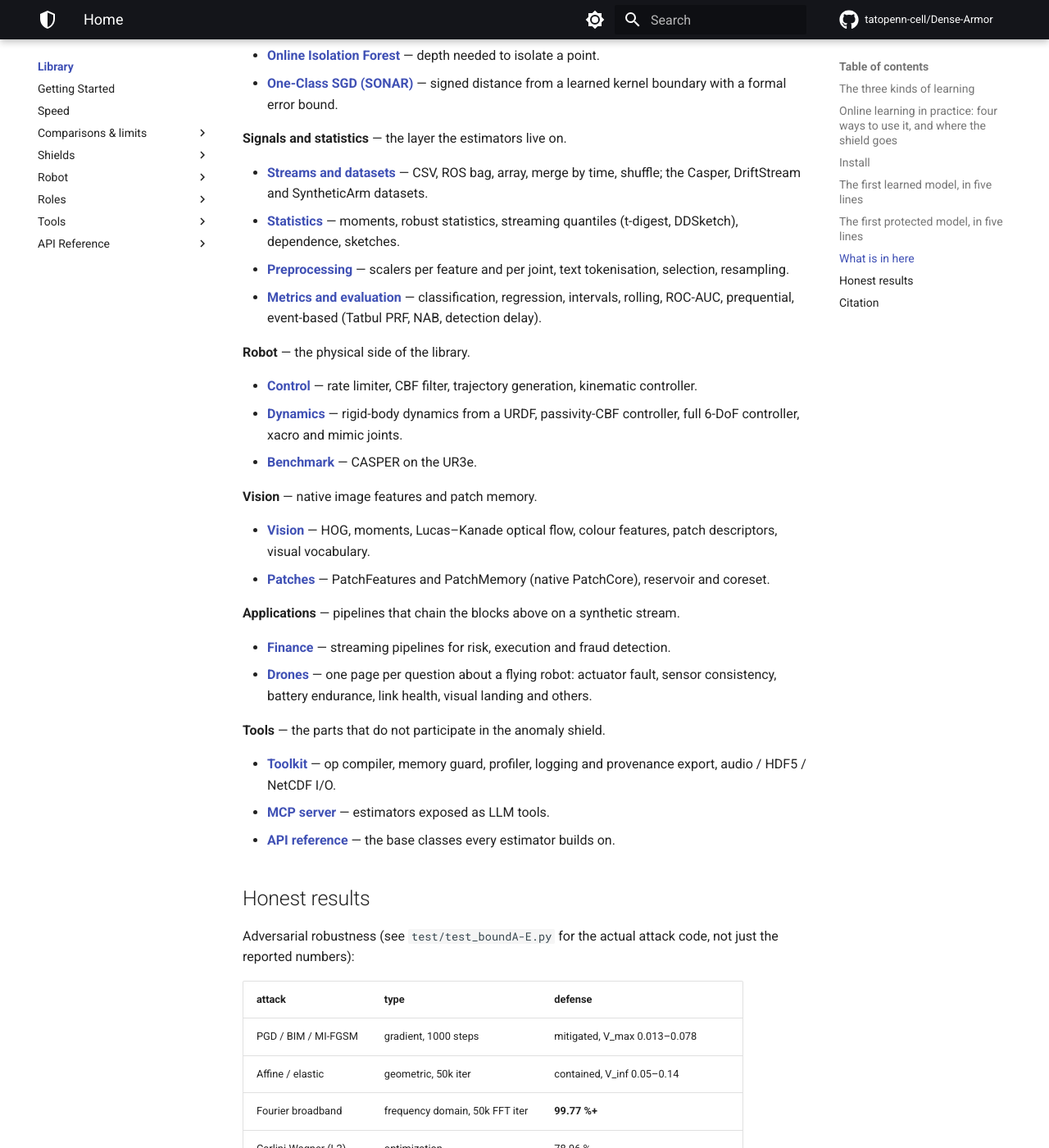
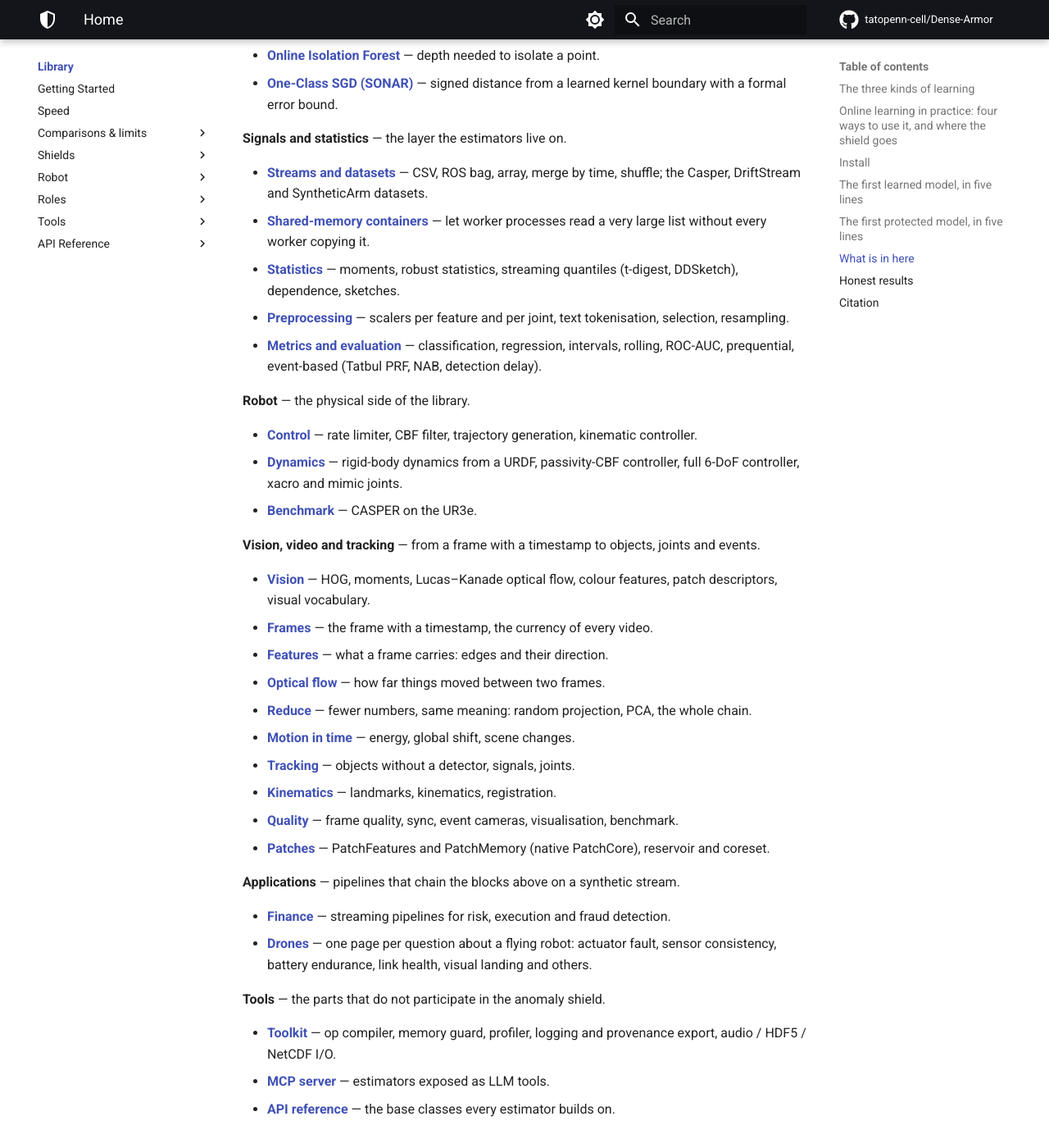
Before and after one commit to tatopenn-cell/Dense-Armor, an MkDocs documentation site: the page built from docs/index.md, in a window 1280 px wide and 1400 px high, scrolled down 4909 px. Shown: the whole window at 82% size. Built offline with MkDocs 1.6.1 and Material for MkDocs 9.7.7, drawn with Linux system fonts in a browser that asks for light colours; comment, search, counter and statistics services are not loaded.

Commit message:
Home: the video, tracking and shared-data pages are listed
The Vision block of the Home listed only the index of vision and the patches. It now lists frames, features, optical flow, reduce, motion in time, tracking, kinematics and quality, and the data block lists the shared-memory containers.

```diff
--- a/docs/index.md
+++ b/docs/index.md
@@ -221,6 +221,8 @@ past.
 
 - **[Streams and datasets](stream/index.md)** — CSV, ROS bag, array, merge by time,
   shuffle; the Casper, DriftStream and SyntheticArm datasets.
+- **[Shared-memory containers](api/data_shared.md)** — let worker processes read a very
+  large list without every worker copying it.
 - **[Statistics](stats/index.md)** — moments, robust statistics, streaming quantiles
   (t-digest, DDSketch), dependence, sketches.
 - **[Preprocessing](preprocessing/index.md)** — scalers per feature and per joint,
@@ -236,10 +238,20 @@ past.
   controller, full 6-DoF controller, xacro and mimic joints.
 - **[Benchmark](benchmarks/real_robot_benchmark.md)** — CASPER on the UR3e.
 
-**Vision** — native image features and patch memory.
+**Vision, video and tracking** — from a frame with a timestamp to objects, joints and events.
 
 - **[Vision](vision/index.md)** — HOG, moments, Lucas–Kanade optical flow, colour
   features, patch descriptors, visual vocabulary.
+- **[Frames](vision/frames.md)** — the frame with a timestamp, the currency of every video.
+- **[Features](vision/features.md)** — what a frame carries: edges and their direction.
+- **[Optical flow](vision/flow.md)** — how far things moved between two frames.
+- **[Reduce](vision/reduce.md)** — fewer numbers, same meaning: random projection, PCA,
+  the whole chain.
+- **[Motion in time](vision/motion.md)** — energy, global shift, scene changes.
+- **[Tracking](vision/tracking.md)** — objects without a detector, signals, joints.
+- **[Kinematics](vision/kinematics.md)** — landmarks, kinematics, registration.
+- **[Quality](vision/quality.md)** — frame quality, sync, event cameras, visualisation,
+  benchmark.
 - **[Patches](vision/patches.md)** — PatchFeatures and PatchMemory (native PatchCore),
   reservoir and coreset.
 
```
